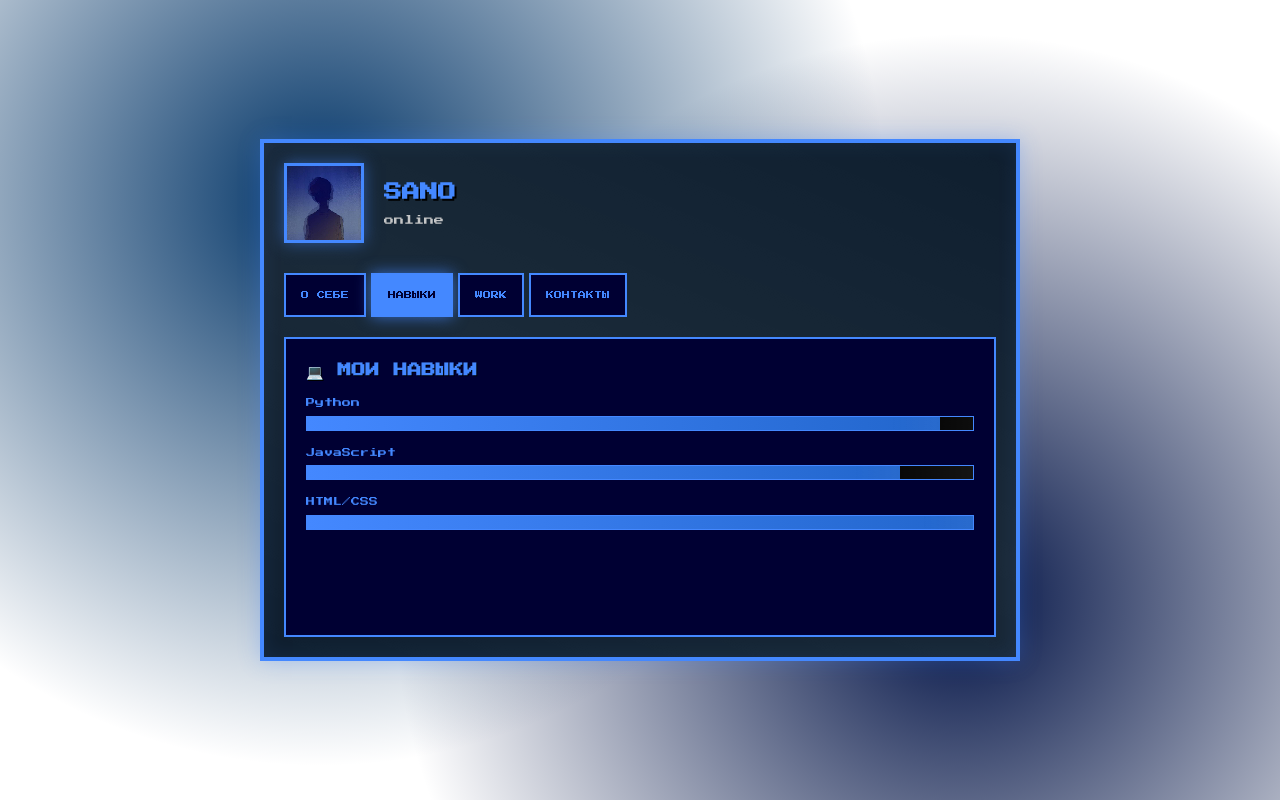
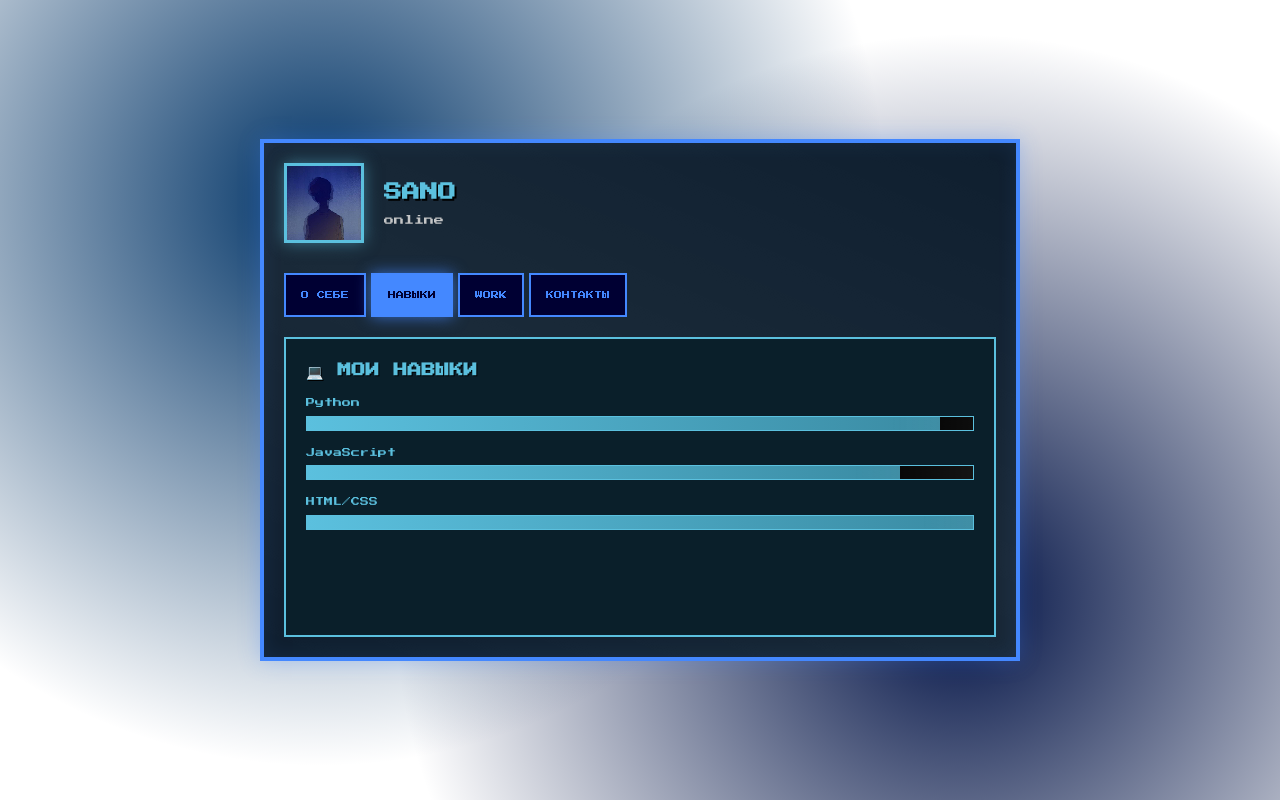
Before and after one commit to iismayilzada/alone, a Flask app: page / in a window 1280 px wide, after a click on "НАВЫКИ". Run offline with Flask 3, Linux system fonts and the light colour scheme.

Commit message:
Update style.css

```diff
--- a/static/style.css
+++ b/static/style.css
@@ -71,10 +74,10 @@ body {
 .avatar-frame {
     width: 80px;
     height: 80px;
-    border: 3px solid #4488ff;
+    border: 3px solid #5bc0de;
     position: relative;
-    background: #000033;
-    box-shadow: 0 0 15px rgba(68, 136, 255, 0.5);
+    background: #0a1f2a;
+    box-shadow: 0 0 15px rgba(91, 192, 222, 0.5);
 }
 
 .avatar {
@@ -85,7 +88,7 @@ body {
 }
 
 .name-section h1 {
-    color: #4488ff;
+    color: #5bc0de;
     font-size: 18px;
     margin-bottom: 5px;
     text-shadow: 2px 2px 0px #000000;
@@ -148,8 +151,8 @@ body {
 }
 
 .tab-content {
-    background: #000033;
-    border: 2px solid #4488ff;
+    background: #0a1f2a;
+    border: 2px solid #5bc0de;
     padding: 20px;
     min-height: 300px;
 }
@@ -169,7 +172,7 @@ body {
 }
 
 .tab-panel h2 {
-    color: #4488ff;
+    color: #5bc0de;
     font-size: 14px;
     margin-bottom: 15px;
     text-shadow: 1px 1px 0px #000000;
@@ -186,7 +189,7 @@ body {
 }
 
 .skill-bar span {
-    color: #4488ff;
+    color: #5bc0de;
     font-size: 9px;
     display: block;
     margin-bottom: 5px;
@@ -196,14 +199,14 @@ body {
     width: 100%;
     height: 15px;
     background: #000000;
-    border: 1px solid #4488ff;
+    border: 1px solid #5bc0de;
     position: relative;
     overflow: hidden;
 }
 
 .fill {
     height: 100%;
-    background: linear-gradient(90deg, #4488ff, #2266cc);
+    background: linear-gradient(90deg, #5bc0de, #3a8ba3);
     transition: width 1s ease-in-out;
     position: relative;
 }
```
Also changed, not shown: other parts of static/style.css (+88 -4 lines).
